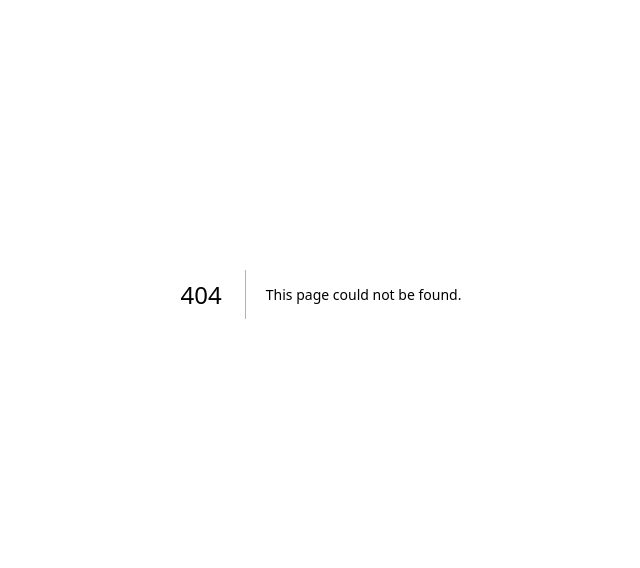
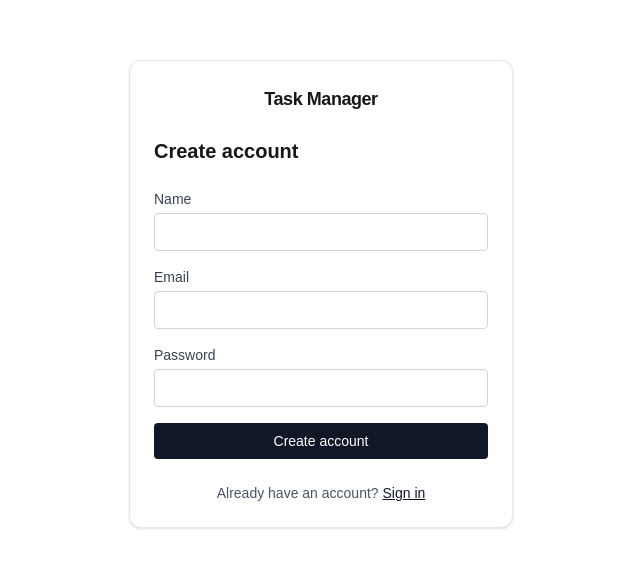
Before and after one commit to fjah90/task-manager, a Next.js app in the folder apps/web/: page /register in a window 1280 px wide. Before the commit this address had no page. Shown: the part 106-674 px from the top of the page, without its empty margins (319-959 px from the left). Built offline with nearby package versions, Linux system fonts and the light colour scheme; no server answers.

Commit message:
feat(web): login and register pages with rhf + zod

```diff
--- /dev/null
+++ b/apps/web/src/app/(auth)/layout.tsx
@@ -0,0 +1,18 @@
+import type { ReactNode } from 'react';
+import Link from 'next/link';
+
+export default function AuthLayout({ children }: { children: ReactNode }) {
+  return (
+    <main className="flex flex-1 items-center justify-center px-4 py-12">
+      <div className="w-full max-w-sm rounded-xl border border-gray-200 bg-white p-6 shadow-sm">
+        <Link
+          href="/"
+          className="mb-6 block text-center text-lg font-semibold tracking-tight"
+        >
+          Task Manager
+        </Link>
+        {children}
+      </div>
+    </main>
+  );
+}
--- /dev/null
+++ b/apps/web/src/app/(auth)/login/page.tsx
@@ -0,0 +1,17 @@
+import Link from 'next/link';
+import { LoginForm } from '@/features/auth/LoginForm';
+
+export default function LoginPage() {
+  return (
+    <div className="flex flex-col gap-6">
+      <h1 className="text-xl font-semibold">Sign in</h1>
+      <LoginForm />
+      <p className="text-center text-sm text-gray-600">
+        Don&apos;t have an account?{' '}
+        <Link href="/register" className="font-medium text-gray-900 underline">
+          Create one
+        </Link>
+      </p>
+    </div>
+  );
+}
--- /dev/null
+++ b/apps/web/src/app/(auth)/register/page.tsx
@@ -0,0 +1,17 @@
+import Link from 'next/link';
+import { RegisterForm } from '@/features/auth/RegisterForm';
+
+export default function RegisterPage() {
+  return (
+    <div className="flex flex-col gap-6">
+      <h1 className="text-xl font-semibold">Create account</h1>
+      <RegisterForm />
+      <p className="text-center text-sm text-gray-600">
+        Already have an account?{' '}
+        <Link href="/login" className="font-medium text-gray-900 underline">
+          Sign in
+        </Link>
+      </p>
+    </div>
+  );
+}
--- /dev/null
+++ b/apps/web/src/components/Button.tsx
@@ -0,0 +1,33 @@
+import type { ButtonHTMLAttributes, ReactNode } from 'react';
+
+type Variant = 'primary' | 'secondary' | 'danger' | 'ghost';
+
+interface ButtonProps extends ButtonHTMLAttributes<HTMLButtonElement> {
+  variant?: Variant;
+  children: ReactNode;
+}
+
+const VARIANT_CLASS: Record<Variant, string> = {
+  primary: 'bg-gray-900 text-white hover:bg-gray-700 disabled:opacity-50',
+  secondary:
+    'bg-white text-gray-900 border border-gray-300 hover:bg-gray-100 disabled:opacity-50',
+  danger: 'bg-red-600 text-white hover:bg-red-700 disabled:opacity-50',
+  ghost:
+    'bg-transparent text-gray-700 hover:bg-gray-100 disabled:opacity-50',
+};
+
+export function Button({
+  variant = 'primary',
+  className = '',
+  children,
+  ...rest
+}: ButtonProps) {
+  return (
+    <button
+      className={`rounded px-3 py-2 text-sm font-medium transition ${VARIANT_CLASS[variant]} ${className}`}
+      {...rest}
+    >
+      {children}
+    </button>
+  );
+}
--- /dev/null
+++ b/apps/web/src/components/Input.tsx
@@ -0,0 +1,30 @@
+import { forwardRef, type InputHTMLAttributes } from 'react';
+
+interface InputProps extends InputHTMLAttributes<HTMLInputElement> {
+  label?: string;
+  error?: string;
+}
+
+export const Input = forwardRef<HTMLInputElement, InputProps>(
+  ({ label, error, className = '', id, ...rest }, ref) => {
+    const inputId = id ?? rest.name;
+    return (
+      <div className="flex flex-col gap-1">
+        {label && (
+          <label htmlFor={inputId} className="text-sm font-medium text-gray-700">
+            {label}
+          </label>
+        )}
+        <input
+          id={inputId}
+          ref={ref}
+          className={`rounded border border-gray-300 px-3 py-2 text-sm outline-none focus:border-gray-900 focus:ring-1 focus:ring-gray-900 ${className}`}
+          aria-invalid={Boolean(error)}
+          {...rest}
+        />
+        {error && <span className="text-xs text-red-600">{error}</span>}
+      </div>
+    );
+  },
+);
+Input.displayName = 'Input';
--- /dev/null
+++ b/apps/web/src/features/auth/LoginForm.tsx
@@ -0,0 +1,53 @@
+'use client';
+
+import { zodResolver } from '@hookform/resolvers/zod';
+import { useForm } from 'react-hook-form';
+import { LoginSchema, type LoginInput } from '@/lib/schemas';
+import { useLogin } from '@/features/auth/hooks';
+import { Button } from '@/components/Button';
+import { Input } from '@/components/Input';
+
+export function LoginForm() {
+  const {
+    register,
+    handleSubmit,
+    formState: { errors },
+  } = useForm<LoginInput>({
+    resolver: zodResolver(LoginSchema),
+    mode: 'onSubmit',
+  });
+  const login = useLogin();
+
+  return (
+    <form
+      onSubmit={handleSubmit((values) => login.mutate(values))}
+      className="flex flex-col gap-4"
+      noValidate
+    >
+      <Input
+        label="Email"
+        type="email"
+        autoComplete="email"
+        error={errors.email?.message}
+        {...register('email')}
+      />
+      <Input
+        label="Password"
+        type="password"
+        autoComplete="current-password"
+        error={errors.password?.message}
+        {...register('password')}
+      />
+      {login.isError && (
+        <p role="alert" className="text-sm text-red-600">
+          {login.error instanceof Error
+            ? login.error.message
+            : 'Login failed'}
+        </p>
+      )}
+      <Button type="submit" disabled={login.isPending}>
+        {login.isPending ? 'Signing in…' : 'Sign in'}
+      </Button>
+    </form>
+  );
+}
--- /dev/null
+++ b/apps/web/src/features/auth/RegisterForm.tsx
@@ -0,0 +1,59 @@
+'use client';
+
+import { zodResolver } from '@hookform/resolvers/zod';
+import { useForm } from 'react-hook-form';
+import { RegisterSchema, type RegisterInput } from '@/lib/schemas';
+import { useRegister } from '@/features/auth/hooks';
+import { Button } from '@/components/Button';
+import { Input } from '@/components/Input';
+
+export function RegisterForm() {
+  const {
+    register,
+    handleSubmit,
+    formState: { errors },
+  } = useForm<RegisterInput>({
+    resolver: zodResolver(RegisterSchema),
+    mode: 'onSubmit',
+  });
+  const reg = useRegister();
+
+  return (
+    <form
+      onSubmit={handleSubmit((values) => reg.mutate(values))}
+      className="flex flex-col gap-4"
+      noValidate
+    >
+      <Input
+        label="Name"
+        autoComplete="name"
+        error={errors.name?.message}
+        {...register('name')}
+      />
+      <Input
+        label="Email"
+        type="email"
+        autoComplete="email"
+        error={errors.email?.message}
+        {...register('email')}
+      />
+      <Input
+        label="Password"
+        type="password"
+        autoComplete="new-password"
+        error={errors.password?.message}
+        {...register('password')}
+      />
+      {reg.isError && (
+        <p role="alert" className="text-sm text-red-600">
+          {reg.error instanceof Error
+            ? reg.error.message
+            : 'Registration failed'}
+        </p>
+      )}
+      <Button type="submit" disabled={reg.isPending}>
+        {reg.isPending ? 'Creating account…' : 'Create account'}
+      </Button>
+    </form>
+  );
+}
--- /dev/null
+++ b/apps/web/src/features/auth/hooks.ts
@@ -0,0 +1,44 @@
+'use client';
+
+import { useMutation } from '@tanstack/react-query';
+import { useRouter } from 'next/navigation';
+import { apiFetch, tokenStorage } from '@/lib/api-client';
+import type {
+  AuthResult,
+  LoginInput,
+  RegisterInput,
+} from '@/lib/schemas';
+
+export function useLogin() {
+  const router = useRouter();
+  return useMutation({
+    mutationFn: (input: LoginInput) =>
+      apiFetch<AuthResult>('/auth/login', {
+        method: 'POST',
+        body: JSON.stringify(input),
+      }),
+    onSuccess: (data) => {
+      tokenStorage.set(data.token);
+      router.replace('/tasks');
+    },
+  });
+}
+
+export function useRegister() {
+  const router = useRouter();
+  return useMutation({
+    mutationFn: (input: RegisterInput) =>
+      apiFetch<AuthResult>('/auth/register', {
+        method: 'POST',
+        body: JSON.stringify(input),
+      }),
+    onSuccess: (data) => {
+      tokenStorage.set(data.token);
+      router.replace('/tasks');
+    },
+  });
+}
+
+export function logout(): void {
+  tokenStorage.clear();
+}
```
